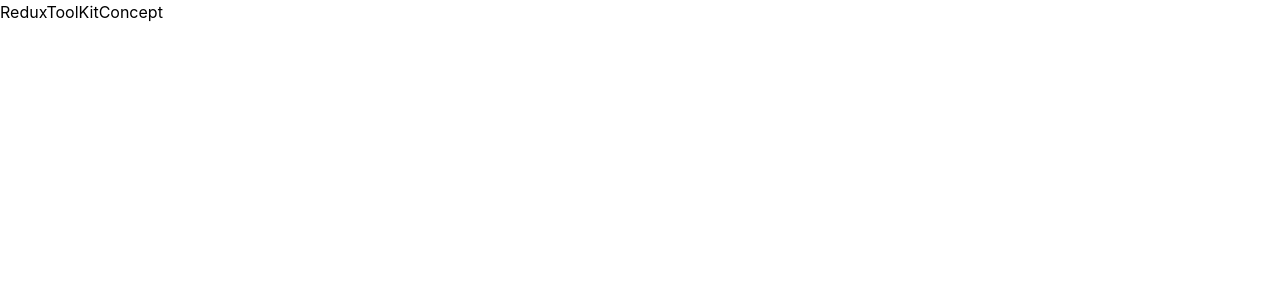
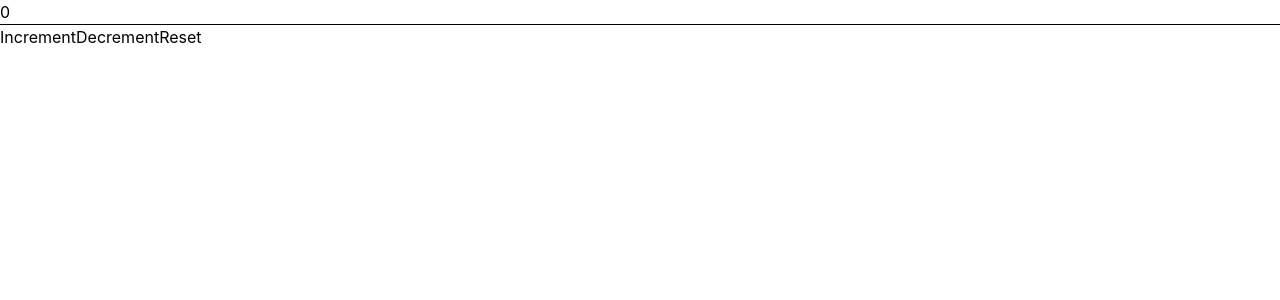
Before and after one commit to omjyotiprakash/reactconcepts, a React (Vite) app: page / in a window 1280 px wide. Shown: the top 300 px of the page. Built offline with nearby package versions, Linux system fonts and the light colour scheme.

Commit message:
Initial commit

```diff
--- a/src/features/counterSlice.js
+++ b/src/features/counterSlice.js
@@ -0,0 +1,17 @@
+import { createSlice } from "@reduxjs/toolkit";
+
+const initialValue = { count: 0}
+
+const counterSlice = createSlice({
+  name: "counter",
+  initialState: initialValue,
+  reducers:{
+    increment: (state) => {state.count += 1},
+    decrement: (state) => {state.count -= 1},
+    reset: (state) => {state.count = 0}
+  }
+})
+
+export const {increment, decrement, reset} = counterSlice.actions
+const counterReducer = counterSlice.reducer
+export default counterReducer
--- a/src/store/store.js
+++ b/src/store/store.js
@@ -1,5 +1,8 @@
 import { configureStore } from '@reduxjs/toolkit'
+import counterReducer from '../features/counterSlice';
 
 export const store = configureStore({
-  reducer: {},
+  reducer: {
+    counter: counterReducer
+  },
 })
--- a/src/topics/reduxtoolkitconcept/ReduxToolKitConcept.jsx
+++ b/src/topics/reduxtoolkitconcept/ReduxToolKitConcept.jsx
@@ -1,9 +1,18 @@
 import React from 'react'
+import { useDispatch, useSelector } from 'react-redux';
+import { decrement, increment, reset } from '../../features/counterSlice';
 
 const ReduxToolKitConcept = () => {
+  const {count} = useSelector((state) => state.counter)
+  console.log(count)
+  const dispatch = useDispatch()
   return (
     <div>
-      ReduxToolKitConcept
+      <h1>{count}</h1>
+      <hr />
+      <button onClick={() => dispatch(increment())}>Increment</button>
+      <button onClick={() => dispatch(decrement())}>Decrement</button>
+      <button onClick={() => dispatch(reset())}>Reset</button>
     </div>
   )
 }
```
